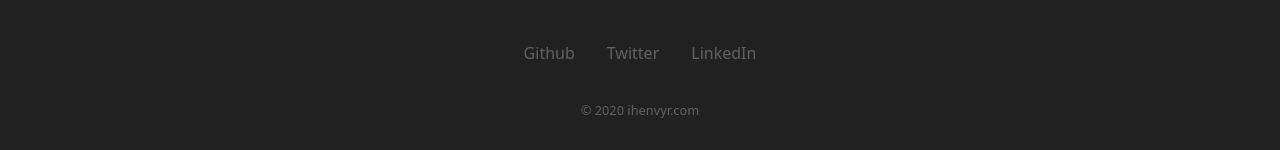
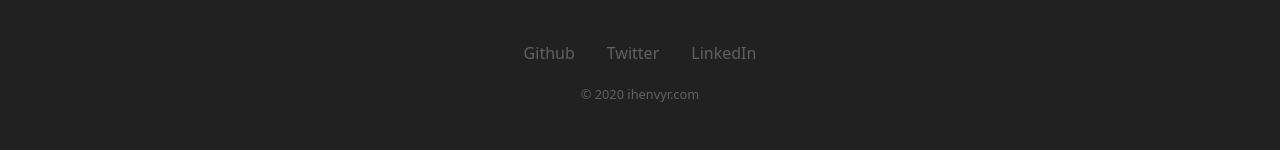
Before and after one commit to ihenvyr/ihenvyr.com, a Next.js app: page / in a window 1280 px wide. Shown: the part 838-988 px from the top of the page. Built offline with nearby package versions, Linux system fonts and the light colour scheme.

Commit message:
Footer style update

```diff
--- a/src/components/footer.jsx
+++ b/src/components/footer.jsx
@@ -10,7 +10,7 @@ const Footer = () => {
           <li className="inline-block px-4"><a target="_blank" href="https://twitter.com/ihenvyr">Twitter</a></li>
           <li className="inline-block px-4"><a target="_blank" href="https://www.linkedin.com/in/ihenvyr">LinkedIn</a></li>
         </ul>
-        <p className="text-center p-8"><small>&copy; {(new Date()).getFullYear()} ihenvyr.com</small></p>
+        <p className="text-center pt-4 pb-8"><small>&copy; {(new Date()).getFullYear()} ihenvyr.com</small></p>
       </Container>
     </footer>
   );
```
